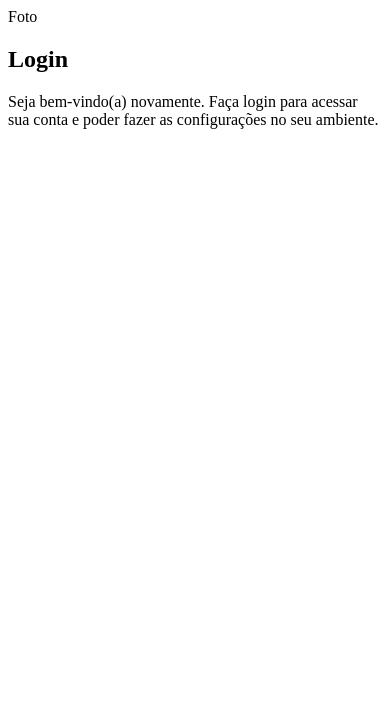
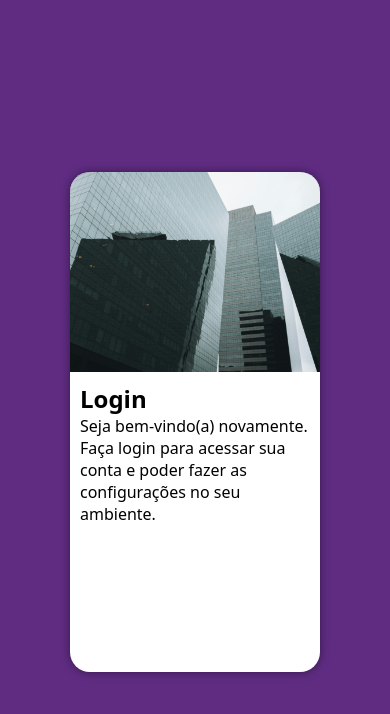
Before and after one commit to nmcodec/projeto-login, a plain HTML site: page index.html in a window 390 px wide. Drawn offline with Linux system fonts and the light colour scheme.

Commit message:
criando a versão mobile do projeto

```diff
--- a/estilos/style.css
+++ b/estilos/style.css
@@ -5,3 +5,49 @@
     Verde: #49a09d
     Lilás: #5f2c82
 */
+
+* {
+    font-family: system-ui, -apple-system, BlinkMacSystemFont, 'Segoe UI', Roboto, Oxygen, Ubuntu, Cantarell, 'Open Sans', 'Helvetica Neue', sans-serif;
+    padding: 0px;
+    margin: 0px;
+    box-sizing: border-box;
+}
+
+body, html {
+    background-color: #5f2c82;
+    height: 100vh;
+    width: 100vw;
+}
+
+main {
+    position: relative;
+    height: 100vh;
+    width: 100vw;
+}
+
+section#login {
+    position: absolute;
+    top: 50%;
+    left: 50%;
+    transform: translate(-50%, -50%);
+    overflow: hidden;
+
+    background-color: white;
+    width: 250px;
+    height: 500px;
+    border-radius: 20px;
+    box-shadow: 0px 0px 10px rgba(0, 0, 0, 0.450);
+}
+
+section#login > div#imagem {
+    display: block;
+    background: #5f2c82 url(../imagens/pexels-eosvini-2896034.jpg) no-repeat;
+    background-size: cover;
+    background-position: left bottom;
+    height: 200px;
+}
+
+section#login > div#formulario {
+    display: block;
+    padding: 10px;
+}
--- a/index.html
+++ b/index.html
@@ -4,13 +4,14 @@
     <meta charset="UTF-8">
     <meta name="viewport" content="width=device-width, initial-scale=1.0">
     <title>Login</title>
+    <link rel="shortcut icon" href="favicon.ico" type="image/x-icon">
     <link rel="stylesheet" href="estilos/style.css">
 </head>
 <body>
     <main>
         <section id="login">
             <div id="imagem">
-                Foto
+                <!-- Aqui vai a imagem nas CSS -->
             </div>
             <div id="formulario">
                 <h1>Login</h1>
```
Also changed, not shown: favicon.ico (added).
